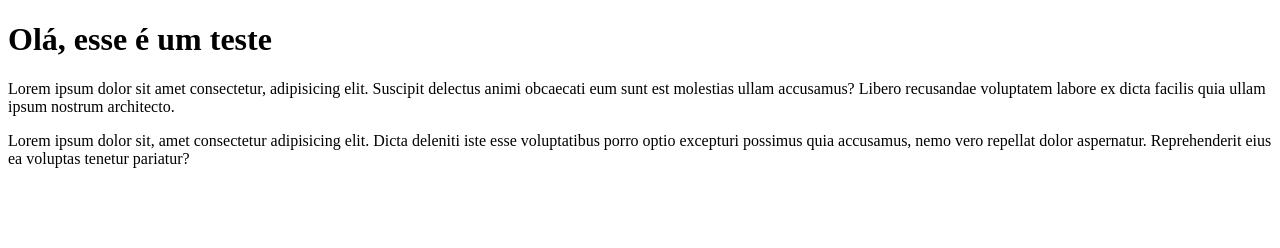
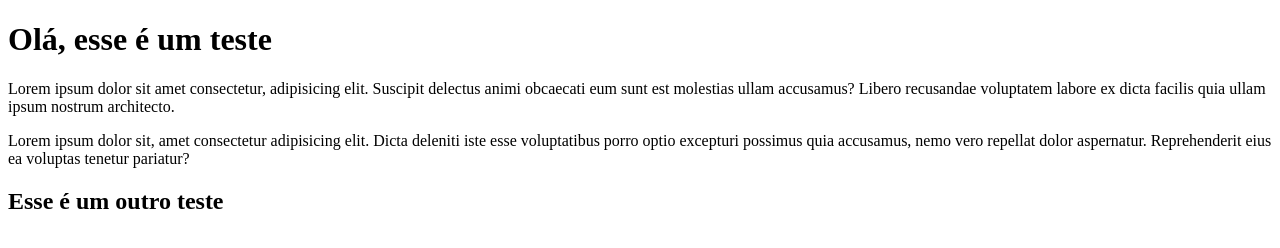
Before and after one commit to Wemerson88/study, a plain HTML site: page site-teste/index.html in a window 1280 px wide. Drawn offline with Linux system fonts and the light colour scheme.

Commit message:
ajeitando atualiss
atualizando

```diff
--- a/site-teste/index.html
+++ b/site-teste/index.html
@@ -9,5 +9,6 @@
     <h1>Olá, esse é um teste</h1>
     <p>Lorem ipsum dolor sit amet consectetur, adipisicing elit. Suscipit delectus animi obcaecati eum sunt est molestias ullam accusamus? Libero recusandae voluptatem labore ex dicta facilis quia ullam ipsum nostrum architecto.</p>
     <p>Lorem ipsum dolor sit, amet consectetur adipisicing elit. Dicta deleniti iste esse voluptatibus porro optio excepturi possimus quia accusamus, nemo vero repellat dolor aspernatur. Reprehenderit eius ea voluptas tenetur pariatur?</p>
+    <h2>Esse é um outro teste</h2>
 </body>
 </html>
```
